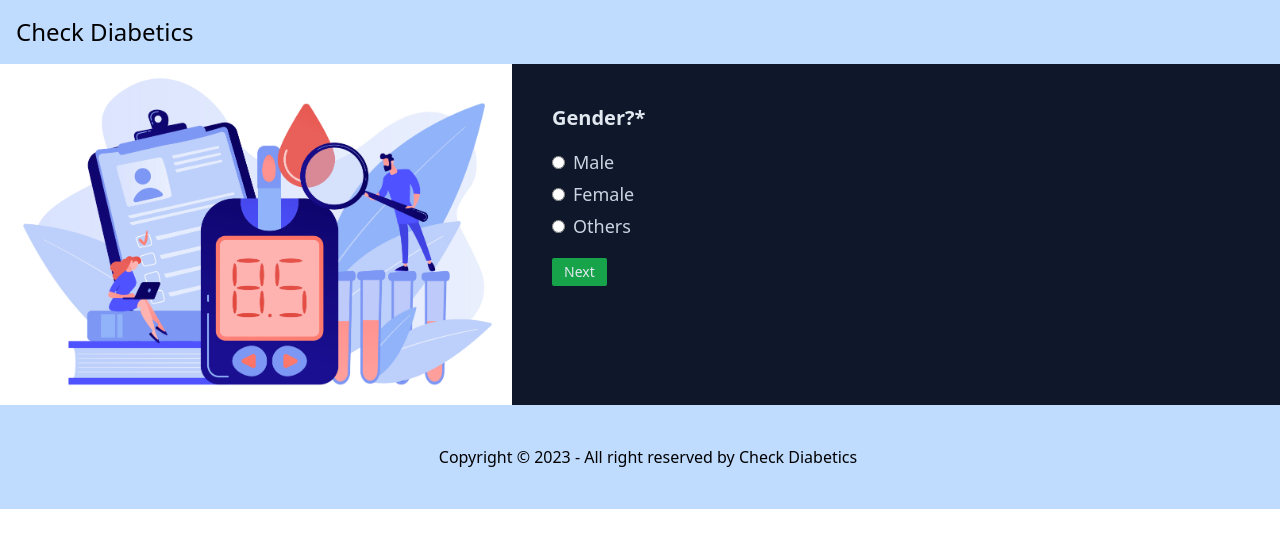
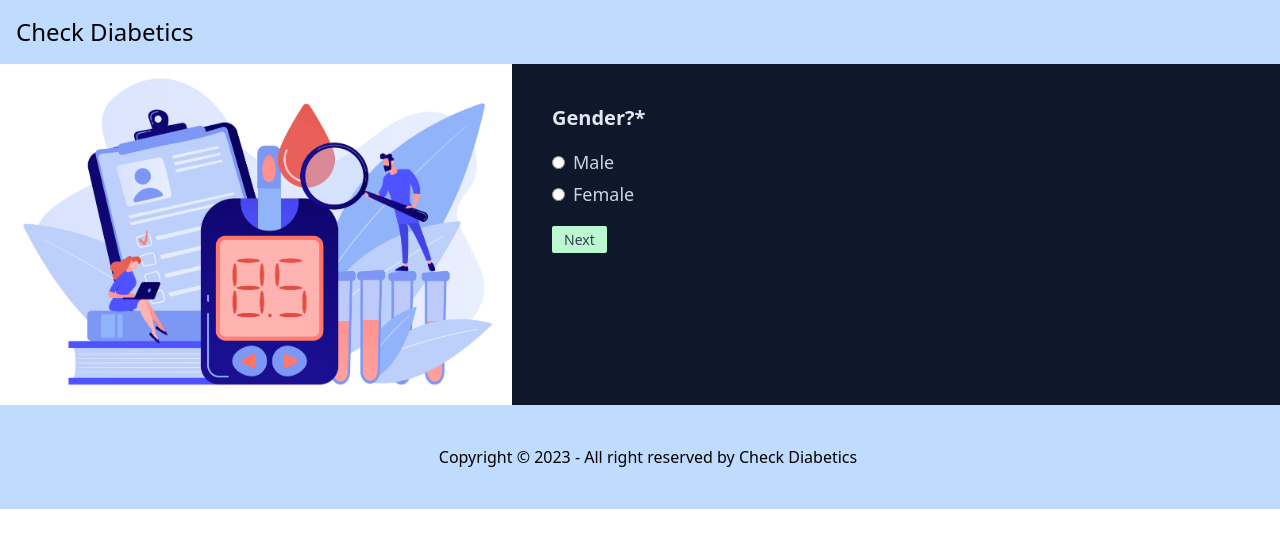
Before and after one commit to rh-abir/check-diabetics, a React (Vite) app: page /gender in a window 1280 px wide. Shown: the top 548 px of the page. Built offline with nearby package versions, Linux system fonts and the light colour scheme.

Commit message:
Updated for merge

```diff
--- /dev/null
+++ b/src/database/gender.js
@@ -0,0 +1,6 @@
+export default [
+    {
+      id: 1,
+      gender: "Female",
+    },
+  ];
--- a/src/pages/Home/UserData/Age.jsx
+++ b/src/pages/Home/UserData/Age.jsx
@@ -33,8 +33,10 @@ const Age = () => {
           </button>
         </Link>
         <Link
-          className={`bg-green-600 px-3 py-1 text-sm rounded-sm ${
-            isTrue ? `bg-green-200 text-slate-700` : `bg-green-600`
+          className={` ${
+            isTrue
+              ? `bg-green-200 text-slate-700 px-3 py-1 text-sm rounded-sm`
+              : `bg-green-600 px-3 py-1 text-sm rounded-sm`
           }`}
           to={"/suger-level"}
         >
--- a/src/pages/Home/UserData/Gender.jsx
+++ b/src/pages/Home/UserData/Gender.jsx
@@ -1,46 +1,68 @@
-import React from 'react';
-import { Link } from 'react-router-dom';
+import React, { useState } from "react";
+import { Link } from "react-router-dom";
 
 const Gender = () => {
-    return (
-        <div className="container">
-      <h2 className="text-lg xl:text-xl text-slate-200 font-semibold mb-4">Gender?*</h2>
+  const [selectedGender, setSelectedGender] = useState("");
+  const [isTrue, setTrue] = useState(true);
+  console.log(selectedGender);
+  const inputValue = (e) => {
+    const value = e.target.value;
+    setSelectedGender(value);
+    setTrue(false);
+  };
+
+  return (
+    <div className="container">
+      <h2 className="text-lg xl:text-xl text-slate-200 font-semibold mb-4">
+        Gender?*
+      </h2>
       <div className="flex flex-col space-y-1">
         {/* option one */}
         <div className="flex items-center gap-2">
-          <input type="radio" className="cursor-pointer" name="quiz1-option" id="male" />
-          <label for="male" className="cursor-pointer text-slate-300">
+          <input
+            type="radio"
+            className="cursor-pointer"
+            name="quiz1-option"
+            id="male"
+            value="Male"
+            onChange={inputValue}
+          />
+          <label htmlFor="male" className="cursor-pointer text-slate-300">
             Male
           </label>
         </div>
 
         {/* option two */}
         <div className="flex items-center gap-2">
-          <input type="radio" className="cursor-pointer" name="quiz1-option" id="female" />
-          <label for="female" className="cursor-pointer text-slate-300">
+          <input
+            type="radio"
+            className="cursor-pointer"
+            name="quiz1-option"
+            id="female"
+            value="Female"
+            onChange={inputValue}
+          />
+          <label htmlFor="female" className="cursor-pointer text-slate-300">
             Female
-          </label>
-        </div>
-
-        {/* option three */}
-        <div className="flex items-center gap-2">
-          <input type="radio" className="cursor-pointer" name="quiz1-option" id="others" />
-          <label for="others" className="cursor-pointer text-slate-300">
-            Others
           </label>
         </div>
       </div>
 
       {/* Next button */}
       <div className="mt-4">
-        <Link to={"/age"}>
-          <button className="bg-green-600 justify-self-end px-3 py-1 text-sm rounded-sm">
-            Next
-          </button>
+        <Link
+          className={` ${
+            isTrue
+              ? `bg-green-200 text-slate-700 px-3 py-1 text-sm rounded-sm`
+              : `bg-green-600 px-3 py-1 text-sm rounded-sm`
+          }`}
+          to={"/age"}
+        >
+          <button disabled={isTrue}>Next</button>
         </Link>
       </div>
     </div>
-    );
+  );
 };
 
 export default Gender;
--- a/src/pages/Home/UserData/SugarLevel.jsx
+++ b/src/pages/Home/UserData/SugarLevel.jsx
@@ -1,8 +1,10 @@
-import React, { useState } from "react";
+import React, { useEffect, useState } from "react";
 import { Link } from "react-router-dom";
+import genderData from "../../../database/gender.js";
 
 const SugarLevel = () => {
   const [isTrue, setTrue] = useState(true);
+  const [selectedGender, setSelectedGender] = useState("");
 
   const inputValue = (e) => {
     const vlaue = e.target.value;
@@ -11,6 +13,22 @@ const SugarLevel = () => {
       setTrue(false);
     }
   };
+
+  useEffect(() => {
+    setSelectedGender(genderData);
+  }, []);
+
+  const getNextRoute = () => {
+    if (selectedGender.length > 0) {
+      const maleFilter = selectedGender.filter(
+        (item) => item.gender === "Male"
+      );
+      return maleFilter.length > 0 ? "/question-five" : "/question-four";
+    }
+    // Default route if there's no valid gender data
+    return "/question-four";
+  };
+
   return (
     <div className="container">
       <h2 className="text-lg xl:text-xl lg:text-2xl text-slate-200 font-semibold mb-4">
@@ -32,10 +50,13 @@ const SugarLevel = () => {
           </button>
         </Link>
         <Link
-          className={`bg-green-600 px-3 py-1 text-sm rounded-sm ${
-            isTrue ? `bg-green-200 text-slate-700` : `bg-green-600`
+          className={` ${
+            isTrue
+              ? `bg-green-200 text-slate-700 px-3 py-1 text-sm rounded-sm`
+              : `bg-green-600 px-3 py-1 text-sm rounded-sm`
           }`}
-          to={"/question-four"}
+          to={getNextRoute()}
+          // to={"/question-four"}
         >
           <button disabled={isTrue}>Next</button>
         </Link>
```
Also changed, not shown: src/database/data.js (line endings or trailing spaces).
